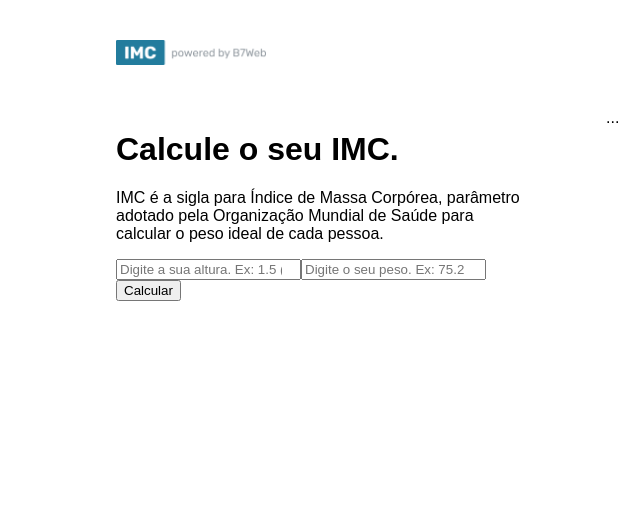
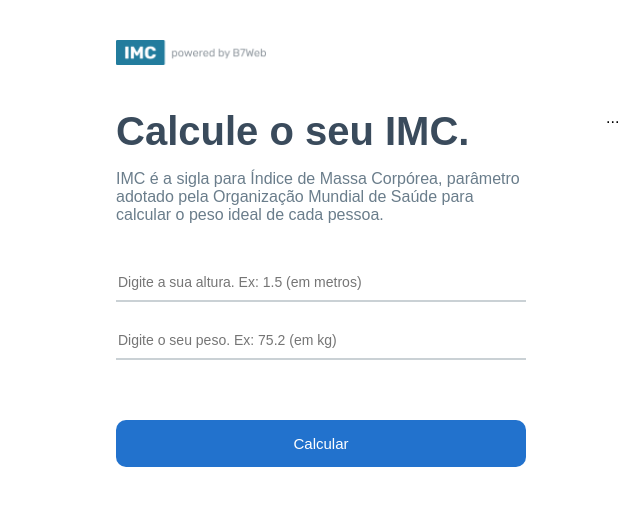
Before and after one commit to FelipeSaadi/Estudos, a React (Create React App) app in the folder React/Modulo 4/react_calc_imc/: page / in a window 1280 px wide. Shown: the top 506 px of the page, without its empty margins (74-714 px from the left). Built offline with nearby package versions, Linux system fonts and the light colour scheme.

Commit message:
React - Finalizada a estilização do Left Side

```diff
--- a/React/Modulo 4/react_calc_imc/src/App.module.css
+++ b/React/Modulo 4/react_calc_imc/src/App.module.css
@@ -20,6 +20,40 @@
     flex: 1;
     margin-right: 40px;
 }
+.container .leftSide h1 {
+    margin: 0;
+    font-size: 40px;
+    color: #3A4B5C;
+}
+.container .leftSide p {
+    font-size: 16px;
+    margin-bottom: 40px;
+    color: #6A7d8b;
+}
+.container .leftSide input {
+    width: 100%;
+    border: 0;
+    border-bottom: 2px solid rgba(150, 163,171, .5);
+    padding: 10px 2px;
+    margin-bottom: 20px;
+    font-size: 14px;
+    outline: 0;
+}
+.container .leftSide button {
+    background-color: #2272CD;
+    color: white;
+    font-size: 15px;
+    border: 0;
+    border-radius: 10px;
+    padding: 15px 0px;
+    width: 100%;
+    cursor: pointer;
+    margin-top: 40px;
+    transition: all ease .3s;
+}
+.container .leftSide button:hover {
+    opacity: .85;
+}
 .container .rightSide {
     flex: 1;
     margin-left: 40px;
```
